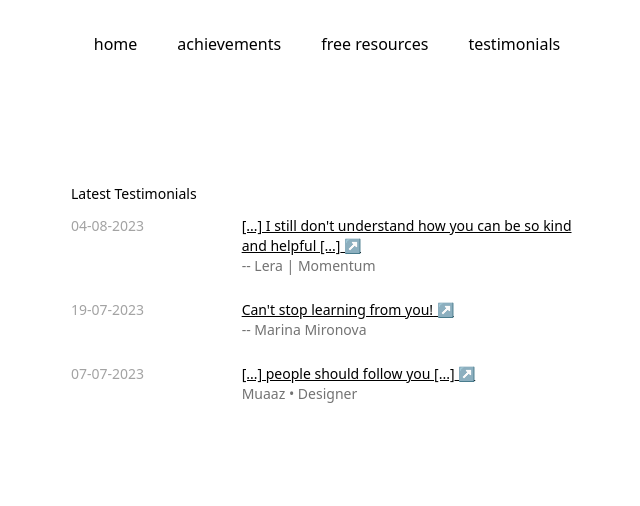
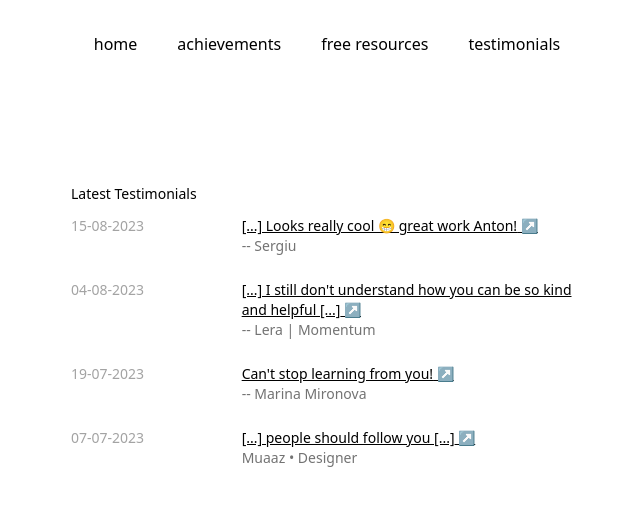
Before and after one commit to anton-otto/svelte-template, a SvelteKit app in the folder personal/: page /testimonials in a window 1280 px wide. Shown: the top 506 px of the page, without its empty margins (313-953 px from the left). Built offline with nearby package versions, Linux system fonts and the light colour scheme.

Commit message:
Added testimonial

```diff
--- a/personal/src/routes/testimonials/+page.svelte
+++ b/personal/src/routes/testimonials/+page.svelte
@@ -1,5 +1,11 @@
 <script>
     let testimonials = [
+    {
+            "date": "15-08-2023",
+            "link": "https://twitter.com/AntonOtto_FFC/status/1691248070195896320?s=20",
+            "title": "[...] Looks really cool 😁 great work Anton!",
+            "name": "-- Sergiu"
+        },
         {
             "date": "04-08-2023",
             "link": "https://twitter.com/AntonOtto_FFC/status/1687869779766616064?s=20",
```
